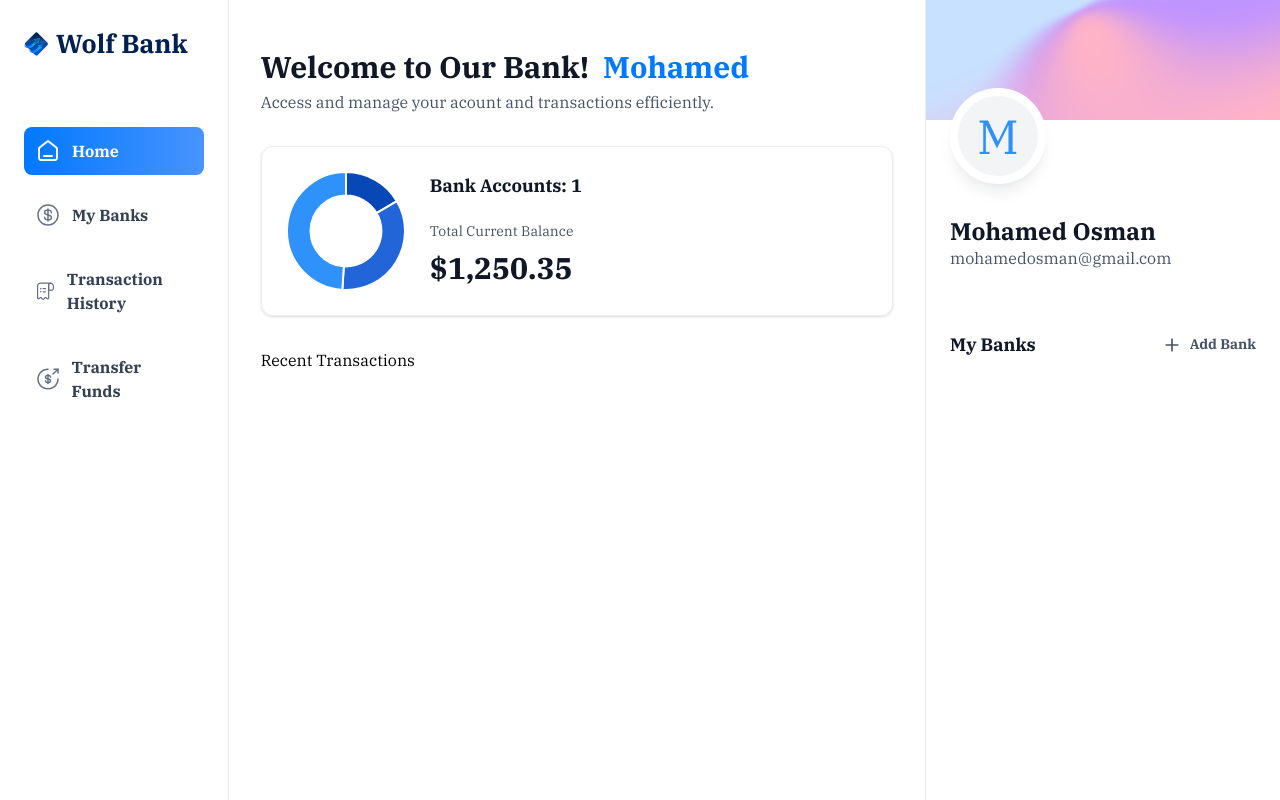
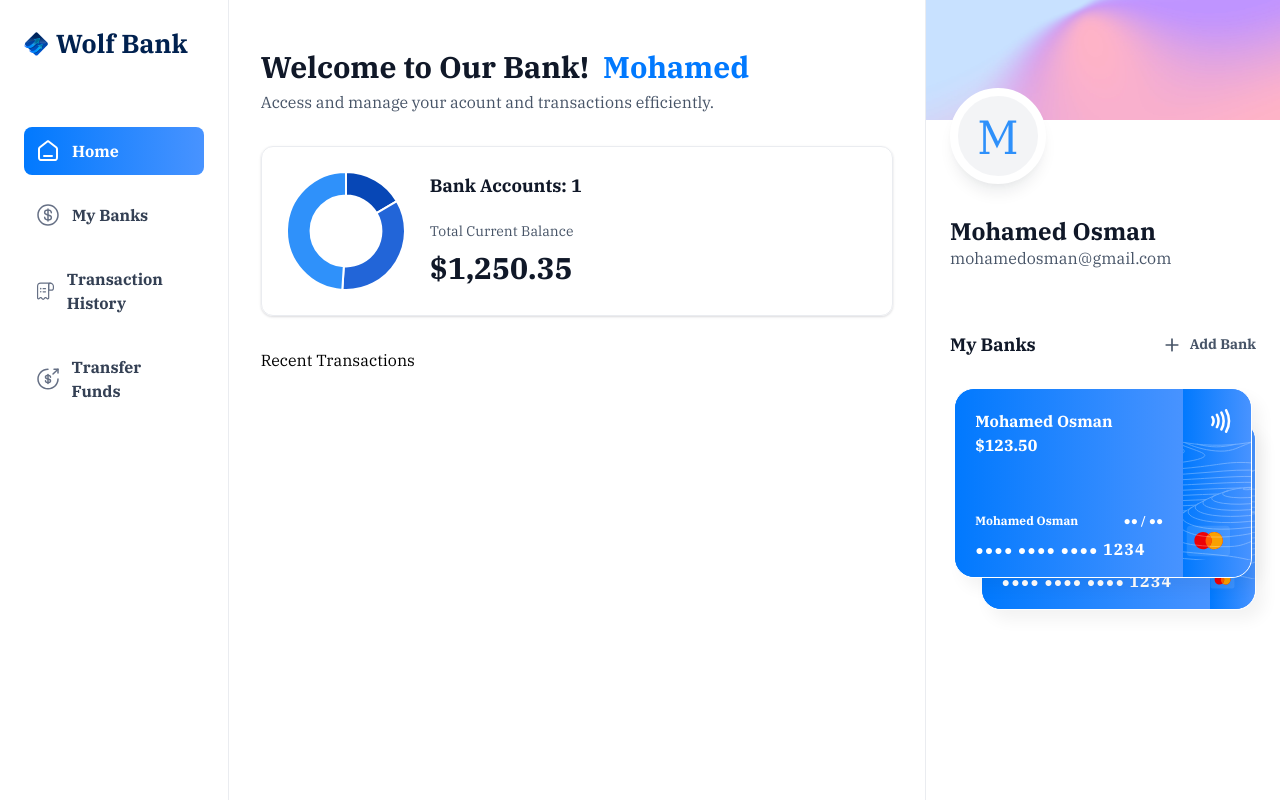
Before and after one commit to Mohamed-Abdellatif/banking-website, a Next.js app: page / in a window 1280 px wide. Built offline with nearby package versions, Linux system fonts and the light colour scheme.

Commit message:
Implement the complete layout

```diff
--- /dev/null
+++ b/app/(root)/my-banks/page.tsx
@@ -0,0 +1,9 @@
+import React from 'react'
+
+const MyBanks = () => {
+  return (
+    <div>MyBanks</div>
+  )
+}
+
+export default MyBanks
--- a/app/(root)/page.tsx
+++ b/app/(root)/page.tsx
@@ -27,7 +27,7 @@
         </header>
         Recent Transactions
       </div>
-      <RightSidebar user={loggedIn} transactions={[]} banks={[]}/>
+      <RightSidebar user={loggedIn} transactions={[]} banks={[{currentBalance:123.50},{currentBalance:500.50}]}/>
     </section>
   )
 }
--- /dev/null
+++ b/app/(root)/payment-transfer/page.tsx
@@ -0,0 +1,9 @@
+import React from 'react'
+
+const Transfer = () => {
+  return (
+    <div>Transfer</div>
+  )
+}
+
+export default Transfer
--- /dev/null
+++ b/app/(root)/transaction-history/page.tsx
@@ -0,0 +1,9 @@
+import React from 'react'
+
+const TransactionHistory = () => {
+  return (
+    <div>TransactionsHistory</div>
+  )
+}
+
+export default TransactionHistory
--- /dev/null
+++ b/components/BankCard.tsx
@@ -0,0 +1,44 @@
+import { formatAmount } from '@/lib/utils'
+import Image from 'next/image'
+import Link from 'next/link'
+import React from 'react'
+
+const BankCard = ({account,userName,showBalance=true}:CreditCardProps) => {
+  return (
+    <div className="flex flex-col">
+        <Link href="/" className='bank-card'>
+        <div className="bank-card_content">
+            <div className="">
+                <h1 className='text-16 font-semibold text-white'>
+                    {account.name || userName}
+                </h1>
+                <p className='font-ibm-plex-serif font-black text-white'>
+                    {formatAmount(account.currentBalance)}
+                </p>
+            </div>
+            <article className="flex flex-col gap-2">
+                <div className="flex justify-between">
+                    <h1 className='text-12 font-semibold text-white'>
+                        {userName}
+                    </h1>
+                    <h2 className='text-12 font-semibold text-white'>
+                    ●● / ●●
+                    </h2>
+                </div>
+                <p className="text-14 font-semibold tracking-[1.1px] text-white">
+                ●●●● ●●●● ●●●● <span className="text-16">1234</span>
+                </p>
+            </article>
+        </div>
+        <div className="bank-card_icon">
+            <Image src="/icons/Paypass.svg" width={20} height={24} alt='pay'/>
+            <Image src="/icons/mastercard.svg" width={45} height={32} alt='mastercard' className='ml-5'/>
+            <Image src="/icons/lines.svg" width={316} height={190} alt='lines' className='absolute top-0 left-0'/>
+        </div>
+        </Link>
+        {/* TODO: copy */}
+    </div>
+  )
+}
+
+export default BankCard
--- a/components/RightSidebar.tsx
+++ b/components/RightSidebar.tsx
@@ -1,6 +1,7 @@
 import Image from "next/image";
 import Link from "next/link";
 import React from "react";
+import BankCard from "./BankCard";
 
 const RightSidebar = ({ user, transactions, banks }: RightSidebarProps) => {
   return (
@@ -15,8 +16,7 @@
           </div>
           <div className="profile-details">
             <h1 className="profile-name">
-                {user.firstName} {user.lastName}
-
+              {user.firstName} {user.lastName}
             </h1>
             <p className="profile-email">{user.email}</p>
           </div>
@@ -24,17 +24,34 @@
       </section>
       <section className="banks">
         <div className="flex w-full justify-between">
-            <h2 className="header-2">
-                My Banks
-            </h2>
-            <Link href="/" className="flex gap-2">
-            <Image src="/icons/plus.svg" alt="plus" width={20} height={20}/>
+          <h2 className="header-2">My Banks</h2>
+          <Link href="/" className="flex gap-2">
+            <Image src="/icons/plus.svg" alt="plus" width={20} height={20} />
             <div className="text-14 font-semibold text-gray-600">Add Bank</div>
-            </Link>
+          </Link>
         </div>
-        { /*TODO: {banks?.length>0 &&(
-            <div className="relative flec flex-1 flex-col"></div>
-        )} */}
+        {banks?.length > 0 && (
+          <div className="relative flex flex-1 flex-col items-center justify-center gap-5">
+            <div className="relative z-10">
+              <BankCard
+                key={banks[0].$id}
+                account={banks[0]}
+                userName={`${user.firstName} ${user.lastName}`}
+                showBalance={false}
+              />
+            </div>
+            {banks[1] && (
+              <div className="absolute right-0 top-8 z-0 w-[90%] ">
+                <BankCard
+                  key={banks[1].$id}
+                  account={banks[1]}
+                  userName={`${user.firstName} ${user.lastName}`}
+                  showBalance={false}
+                />
+              </div>
+            )}
+          </div>
+        )}
       </section>
     </aside>
   );
```
